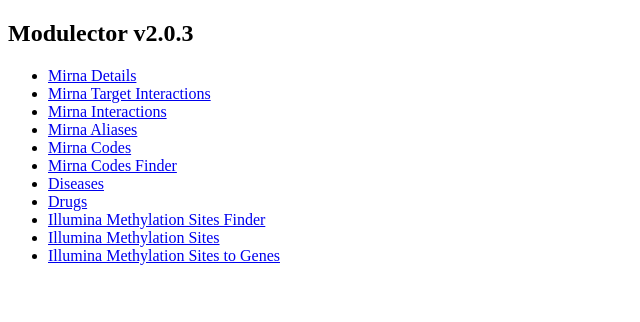
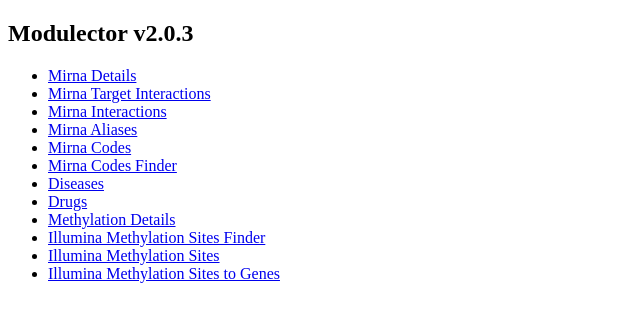
Before and after one commit to omics-datascience/modulector, a Django app: page / in a window 1280 px wide. Shown: the top 322 px of the page, without its empty margins (0-640 px from the left). Run offline with Django 3.2, Linux system fonts and the light colour scheme; parts of the project's set-up code (start-up, migrations or seed data) failed here and were passed over.

Commit message:
Methylation details endpoint added

```diff
--- a/ModulectorBackend/urls.py
+++ b/ModulectorBackend/urls.py
@@ -34,6 +34,7 @@ urlpatterns = [
     path('drugs/', views.MirnaDrugsList.as_view(), name='drugs'),
     path('subscribe-pubmeds/', views.SubscribeUserToPubmed.as_view()),
     path('unsubscribe-pubmeds/', views.UnsubscribeUserToPubmed.as_view()),
+    path('methylation/', views.MethylationDetails.as_view(), name='methylation'),
     path('methylation-sites-finder/', views.MethylationSitesFinder.as_view(),
          name='methylation_sites_finder'),
     path('methylation-sites/', views.MethylationSites.as_view(),
--- a/modulector/models.py
+++ b/modulector/models.py
@@ -14,6 +14,7 @@ class DatasetSeparator(models.TextChoices):
 
 # Modelos para Methylation
 class MethylationEPIC(models.Model):
+    id = models.IntegerField(primary_key=True, blank=False, null=False, db_index=True)
     ilmnid = models.CharField(
         max_length=25, blank=False, null=False, db_index=True)
     name = models.CharField(max_length=15, blank=False,
--- a/modulector/templates/index.html
+++ b/modulector/templates/index.html
@@ -32,6 +32,9 @@
         <a href="{% url 'drugs' %}">Drugs</a>
     </li>
     <li>
+        <a href="{% url 'methylation' %}">Methylation Details</a>
+    </li>
+    <li>
         <a href="{% url 'methylation_sites_finder' %}">Illumina Methylation Sites Finder</a>
     </li>
     <li>
--- a/modulector/views.py
+++ b/modulector/views.py
@@ -10,7 +10,7 @@ from rest_framework import status, generics, filters, viewsets
 from rest_framework.exceptions import ParseError
 from rest_framework.response import Response
 from rest_framework.views import APIView
-from modulector.models import MethylationUCSCRefGene, MirnaXGene, Mirna, MirbaseIdMirna, MirnaDisease, MirnaDrug, GeneAliases, MethylationEPIC
+from modulector.models import MethylationUCSC_CPGIsland, MethylationUCSCRefGene, MirnaXGene, Mirna, MirbaseIdMirna, MirnaDisease, MirnaDrug, GeneAliases, MethylationEPIC
 from modulector.pagination import StandardResultsSetPagination
 from modulector.serializers import MirnaXGenSerializer, MirnaSerializer, \
     MirnaAliasesSerializer, MirnaDiseaseSerializer, MirnaDrugsSerializer, get_mirna_from_accession, \
@@ -29,7 +29,7 @@ MAX_PAGE_SIZE: int = 3000
 PROCESS_POOL_WORKERS = settings.PROCESS_POOL_WORKERS
 
 
-def get_methylation_epic_sites(input_id: str) -> List[str]:
+def get_methylation_epic_sites_names(input_id: str) -> List[str]:
     """
     Gets methylation sites from any type of Loci id.
     :param input_id: String to query in the DB.
@@ -57,6 +57,27 @@ def get_limit_parameter(value: Optional[str]) -> int:
     except ValueError:
         # Returns default in case of non-numeric parameter
         return DEFAULT_PAGE_SIZE
+
+def get_methylation_epic_sites_ids(input_name: str) -> List[str]:
+        """
+        Gets methylation sites from any type of Loci id
+        :param input_name: String to query in the DB (site name)
+        :return: List of ID of Methylation sites from EPIC v2 database
+        """
+        res = MethylationEPIC.objects.filter(Q(ilmnid=input_name) | Q(name=input_name) |
+                                             Q(methyl450_loci=input_name) | Q(methyl27_loci=input_name) |
+                                             Q(epicv1_loci=input_name)).values_list('id', flat=True)
+        return list(res)
+
+def get_genes_from_methylation_epic_site(input_id: str) -> List[str]:
+    """
+    Gets genes from a specific methylation CpG site
+    :param input_id: String to query in the DB (CpG ID)
+    :return: Gene for the given input
+    """
+    gene = MethylationUCSCRefGene.objects.filter(
+        Q(methylation_epic_v2_ilmnid=input_id)).values_list('ucsc_refgene_name', flat=True)
+    return list(gene)
 
 
 class MirnaTargetInteractions(viewsets.ReadOnlyModelViewSet):
@@ -308,7 +329,7 @@ class MethylationSites(APIView):
             res = {
                 methylation_name: result
                 for methylation_name, result in zip(methylation_sites, executor.map(
-                    get_methylation_epic_sites, methylation_sites
+                    get_methylation_epic_sites_names, methylation_sites
                 ))
             }
 
@@ -336,29 +357,6 @@ class MethylationSitesToGenes(APIView):
     """A service that searches a list of CpG methylation site identifiers from different
     versions of Illumina arrays and returns the gene(s) they belong to."""
 
-    @staticmethod
-    def __get_methylation_epic_sites(input_name: str) -> List[str]:
-        """
-        Gets methylation sites from any type of Loci id
-        :param input_name: String to query in the DB (site name)
-        :return: List of ID of Methylation sites from EPIC v2 database
-        """
-        res = MethylationEPIC.objects.filter(Q(ilmnid=input_name) | Q(name=input_name) |
-                                             Q(methyl450_loci=input_name) | Q(methyl27_loci=input_name) |
-                                             Q(epicv1_loci=input_name)).values_list('id', flat=True)
-        return list(res)
-
-    @staticmethod
-    def __get_genes_from_methylation_epic_site(input_id: str) -> List[str]:
-        """
-        Gets genes from a specific methylation CpG site
-        :param input_id: String to query in the DB (CpG ID)
-        :return: Gene for the given input
-        """
-        gene = MethylationUCSCRefGene.objects.filter(
-            Q(methylation_epic_v2_ilmnid=input_id)).values_list('ucsc_refgene_name', flat=True)
-        return list(gene)
-
     def post(self, request):
         data = request.data
         if "methylation_sites" not in data:
@@ -372,10 +370,10 @@ class MethylationSitesToGenes(APIView):
         for methylation_name in methylation_sites:
             res[methylation_name] = []
             # For each CpG methylation site passed as a parameter... I look for its Identifier in the version of the EPIC v2 array:
-            epics_ids = self.__get_methylation_epic_sites(methylation_name)
+            epics_ids = get_methylation_epic_sites_ids(methylation_name)
             for site_id in epics_ids:
                 # For each identifier in the EPIC v2 array, I search for the genes involved:
-                genes_list = self.__get_genes_from_methylation_epic_site(
+                genes_list = get_genes_from_methylation_epic_site(
                     site_id)
 
                 [res[methylation_name].append(
@@ -386,6 +384,66 @@ class MethylationSitesToGenes(APIView):
 
         return Response(res)
 
+class MethylationDetails(APIView):
+    """Service that obtains information about a specific CpG methylation site from
+    the 'Infinium MethylationEPIC V2.0' array."""
+
+    def get(self, _request):
+        methylation_site = self.request.GET.get('methylation_site')
+        if not methylation_site:
+            return Response(status=404, data={"'methylation_site' is mandatory"})
+
+        res = {}
+        # search for id in array
+        epic_data = MethylationEPIC.objects.filter(Q(name=methylation_site)).first()
+
+        if epic_data:
+            # load name to response
+            res["name"] = epic_data.name
+
+            # load chomosomic data
+            if epic_data.strand_fr == "F":
+                res["chromosome_position"] = epic_data.chr +":"+ str(epic_data.mapinfo) + " [+]"
+            elif epic_data.strand_fr == "R":
+                res["chromosome_position"] = epic_data.chr +":"+ str(epic_data.mapinfo) + " [-]"
+
+            # load aliases to response
+            res["aliases"] = []
+            if epic_data.methyl27_loci and epic_data.methyl27_loci != epic_data.name:
+                res["aliases"].append(epic_data.methyl27_loci)
+            if epic_data.methyl450_loci and epic_data.methyl450_loci != epic_data.name:
+                res["aliases"].append(epic_data.methyl450_loci)
+            if epic_data.epicv1_loci and epic_data.epicv1_loci != epic_data.name:
+                res["aliases"].append(epic_data.epicv1_loci)
+            if epic_data.ilmnid and epic_data.ilmnid != epic_data.name:
+                res["aliases"].append(epic_data.ilmnid)
+
+            # search and loads genes
+            genes_list_with_dup = get_genes_from_methylation_epic_site(epic_data.id)
+            # remove duplicates
+            gene_list = []
+            [gene_list.append(x) for x in genes_list_with_dup if x not in gene_list]
+            res["genes"] = gene_list
+
+            # searches and loads for islands relations
+            islands_data = MethylationUCSC_CPGIsland.objects.filter(Q(methylation_epic_v2_ilmnid=epic_data.id))
+            res["ucsc_cpg_islands"] = []
+            for island in islands_data:
+                res["ucsc_cpg_islands"].append({"cpg_island": island.ucsc_cpg_island_name, "relation": island.relation_to_ucsc_cpg_island})
+
+            # searches and loads for genes relations
+            genes_data = MethylationUCSCRefGene.objects.filter(Q(methylation_epic_v2_ilmnid=epic_data.id))
+            res["relation_to_genes"] = {}
+            for gene in genes_data:
+                if gene.ucsc_refgene_name not in res["relation_to_genes"]:
+                    res["relation_to_genes"][gene.ucsc_refgene_name]=[]
+                if gene.ucsc_refgene_group not in res["relation_to_genes"][gene.ucsc_refgene_name]:
+                    res["relation_to_genes"][gene.ucsc_refgene_name].append(gene.ucsc_refgene_group)
+
+            return Response(res)
+        else:
+            return Response(status=400, data={ methylation_site + " is not a valid methylation site"})
+
 
 def index(request):
     return render(request, 'index.html', {'version': settings.VERSION})
```
Also changed, not shown: modulector/migrations/0039_alter_methylationepic_id.py (added).
